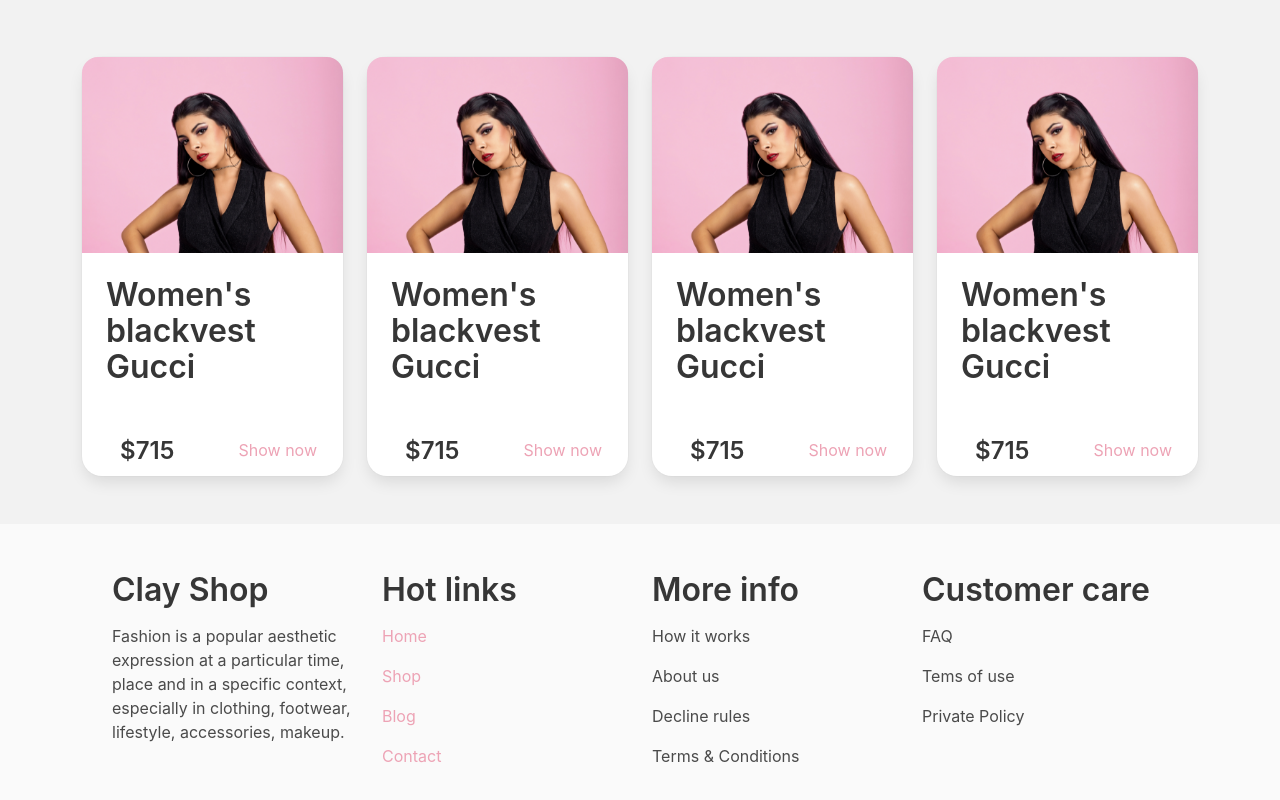
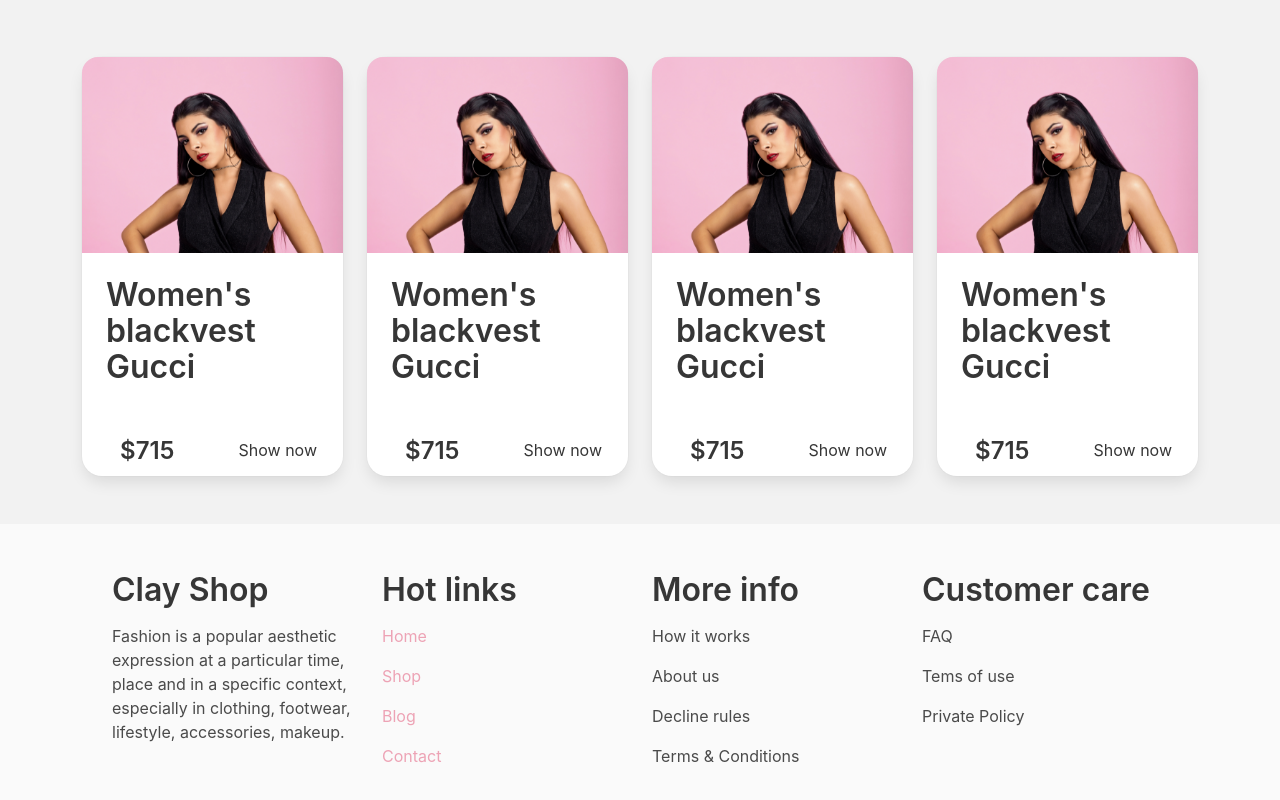
Before and after one commit to haidongNg/clothing-store, a React (Create React App) app: page / in a window 1280 px wide. Shown: the part 1507-2307 px from the top of the page. Built offline with nearby package versions, Linux system fonts and the light colour scheme.

Commit message:
update base scss

```diff
--- a/src/index.scss
+++ b/src/index.scss
@@ -14,6 +14,7 @@
 
 $button-focus-border-color: $ct-pink;
 $button-active-border-color: $ct-pink;
+$pagination-focus-border-color: $ct-pink;
 .ct-mw-container {
   max-width: 1140px;
   margin: auto;
@@ -182,6 +183,12 @@
       .card-footer-item:not(:last-child) {
         border-right: none;
       }
+      a {
+        color: #363636;
+        &:hover {
+          color: $ct-pink;
+        }
+      }
     }
   }
 }
```
